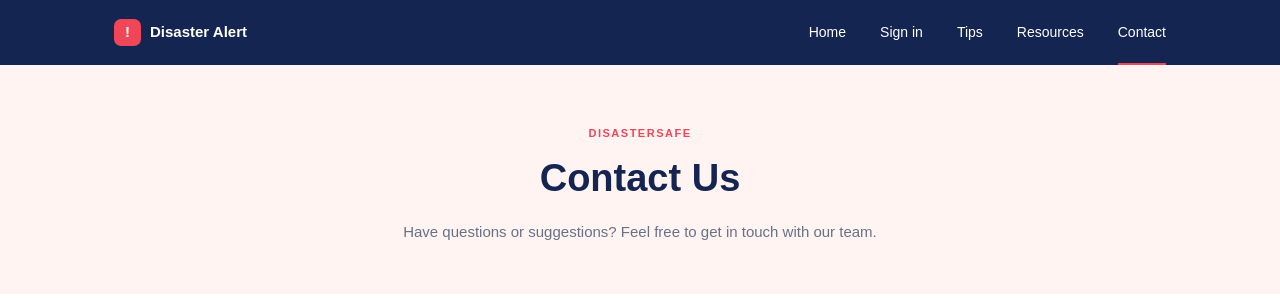
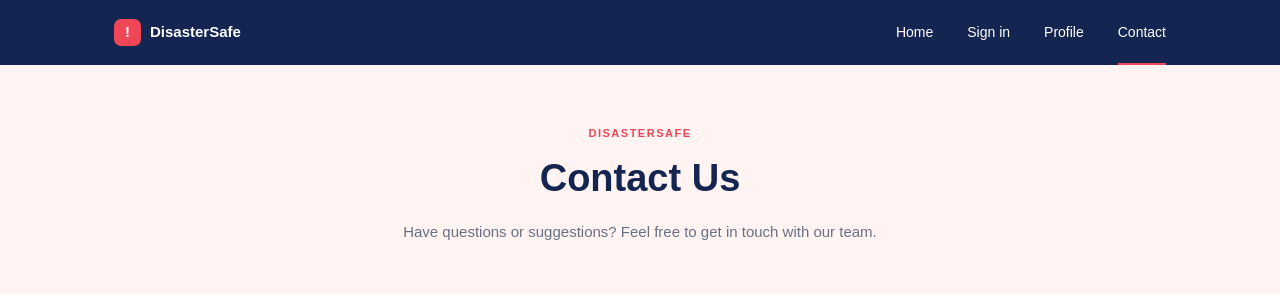
Before and after one commit to kakadraj7-del/DisasterSafe, a Flask app: page /contact in a window 1280 px wide. Shown: the top 300 px of the page. Run offline with Flask 3, Linux system fonts and the light colour scheme.

Commit message:
contact nav update

```diff
--- a/templates/contact.html
+++ b/templates/contact.html
@@ -32,7 +32,7 @@
                class="brand">
 
                 <span class="brand-icon">!</span>
-                <span>Disaster Alert</span>
+                <span>DisasterSafe</span>
 
             </a>
 
@@ -63,12 +63,8 @@
                     Sign in
                 </a>
 
-                <a href="#">
-                    Tips
-                </a>
-
-                <a href="#">
-                    Resources
+                <a href="{{ url_for('profile') }}">
+                    Profile
                 </a>
 
                 <a href="{{ url_for('contact') }}"
```
